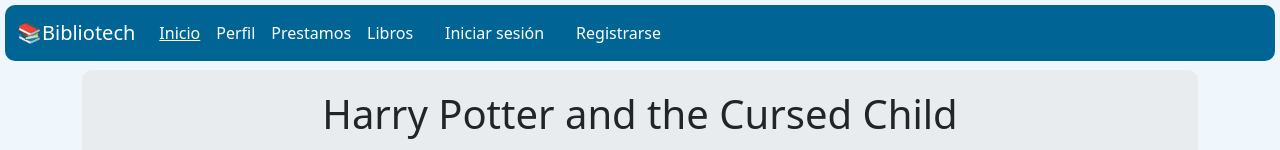
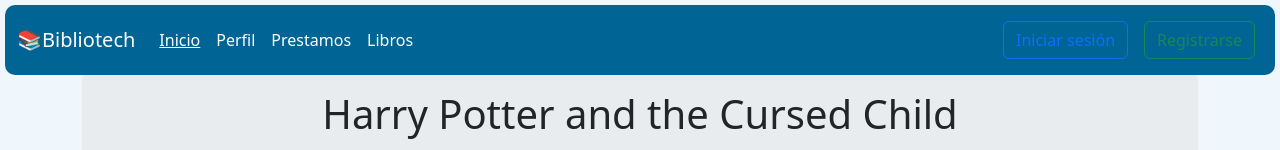
Before and after one commit to francogcn/TP-FS-SILICON-2024-G1, a React (Vite) app in the folder frontend/: page / in a window 1280 px wide. Shown: the top 150 px of the page. Built offline with nearby package versions, Linux system fonts and the light colour scheme; no server answers.

Commit message:
aux merge menu.jsx

```diff
--- a/frontend/src/components/Menu.jsx
+++ b/frontend/src/components/Menu.jsx
@@ -40,18 +40,17 @@ export default function Menu() {
                   Libros
                 </NavLink>
               </li>
-                {/* Botones de Login y SignUp */}
-                <li className="nav-item ms-3">
-                <NavLink className="nav-link" to="/login">
-                  Iniciar sesión
-                </NavLink>
-              </li>
-              <li className="nav-item ms-3">
-                <NavLink className="nav-link" to="/signup">
-                  Registrarse
-                </NavLink>
-              </li>
+
             </ul>
+          </div>
+           {/* Aquí agregamos los botones "Iniciar sesión" y "Registrarse" */}
+           <div className="d-flex">
+            <NavLink to="/login" className="btn btn-outline-primary m-2">
+              Iniciar sesión
+            </NavLink>
+            <NavLink to="/signup" className="btn btn-outline-success m-2">
+              Registrarse
+            </NavLink>
           </div>
         </div>
       </nav>
```
